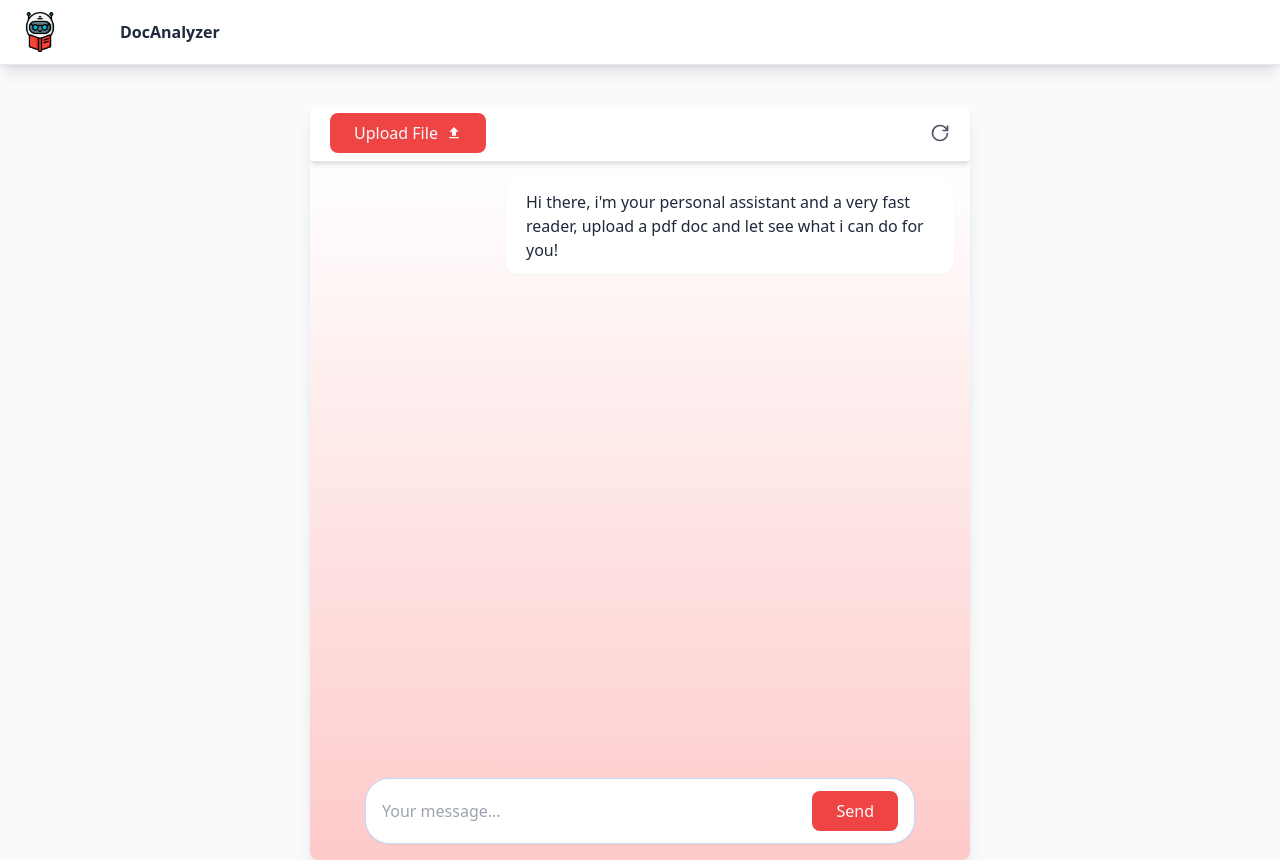
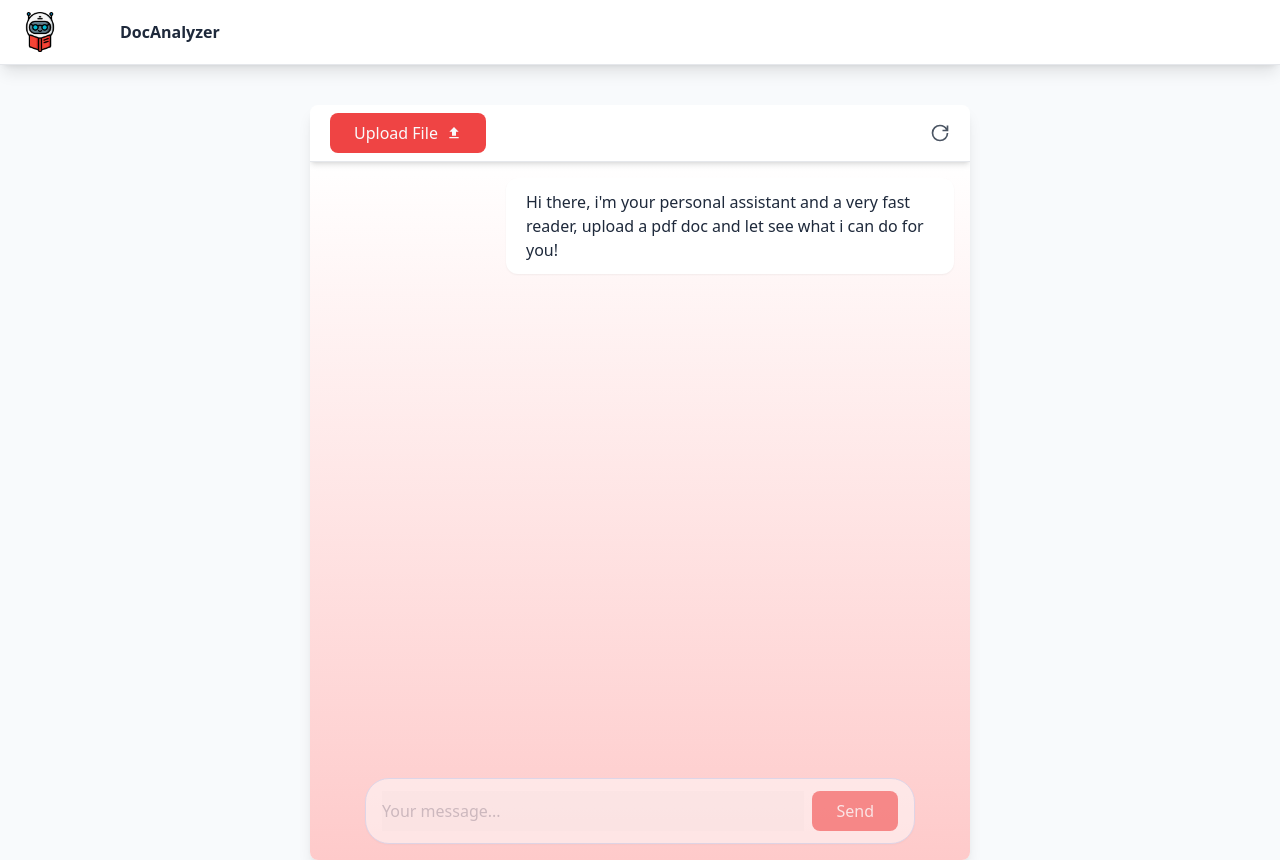
Before and after one commit to romainniamor/docAnalyser, a React (Vite) app in the folder frontApp/: page /analyzer in a window 1280 px wide. Built offline with nearby package versions, Linux system fonts and the light colour scheme.

Commit message:
🚧 Add conditional render to button

```diff
--- a/frontApp/src/components/reusableUi/Button.tsx
+++ b/frontApp/src/components/reusableUi/Button.tsx
@@ -2,13 +2,15 @@ type ButtonProps = {
   label: string;
   onClick?: () => void;
   icon?: JSX.Element;
+  disable?: boolean;
 };
 
-export default function Button({ label, onClick, icon }: ButtonProps) {
+export default function Button({ label, onClick, icon, disable }: ButtonProps) {
   return (
     <button
       className="flex gap-2  justify-normal items-center bg-red-500 text-gray-50 py-2 px-6 rounded-lg hover:bg-red-600 hover:shadow-md transition-all duration-300 ease-in-out"
       onClick={onClick}
+      disabled={disable}
     >
       {label}
       {icon && icon}
--- a/frontApp/src/pages/analyzerPage/Analyzer.tsx
+++ b/frontApp/src/pages/analyzerPage/Analyzer.tsx
@@ -9,6 +9,8 @@ export default function Analyzer() {
   const fileInputRef = useRef<HTMLInputElement>(null);
   const [fileInfo, setFileInfo] = useState<File | null>(null as File | null);
   const [isUploaded, setIsUploaded] = useState<boolean>(false);
+  const [userRequest, setUserRequest] = useState<string>("");
+  const [messages, setMessages] = useState<string[]>([]);
 
   const handleFileUpload = async (e) => {
     const file = e.target.files[0]; // Récupération du fichier sélectionné
@@ -21,12 +23,22 @@ export default function Analyzer() {
     formData.append("file", file); // Ajout du fichier à formData
 
     sendFile(formData);
+    setIsUploaded(true);
   };
 
   const handleButtonClick = () => {
     if (fileInputRef.current) {
       fileInputRef.current.click();
     }
+  };
+
+  const handleChange = (e) => {
+    setUserRequest(e.target.value);
+  };
+
+  const handleSubmit = (e) => {
+    e.preventDefault();
+    alert("submit");
   };
 
   return (
@@ -72,21 +84,21 @@ export default function Analyzer() {
           </div>
           <div className="flex justify-center items-center  py-4">
             <form
-              onSubmit={() => {
-                console.log("submit");
-              }}
-              className="flex gap-2 w-5/6 py-3 px-4 border border-blue-200 bg-white rounded-3xl shadow-sm "
+              onSubmit={handleSubmit}
+              className={`flex gap-2 w-5/6 py-3 px-4 border border-blue-200 bg-white rounded-3xl shadow-sm  ${
+                !isUploaded && "opacity-50"
+              }`}
             >
               <input
-                disabled={""}
+                disabled={!isUploaded}
                 type="text"
                 placeholder="Your message..."
                 name="user_request"
-                value={""}
-                onChange={() => {}}
+                value={userRequest}
+                onChange={handleChange}
                 className="flex-1 focus:outline-none "
               />
-              <Button label="Send" />
+              <Button label="Send" disable={!isUploaded} />
             </form>
           </div>
         </div>
```
